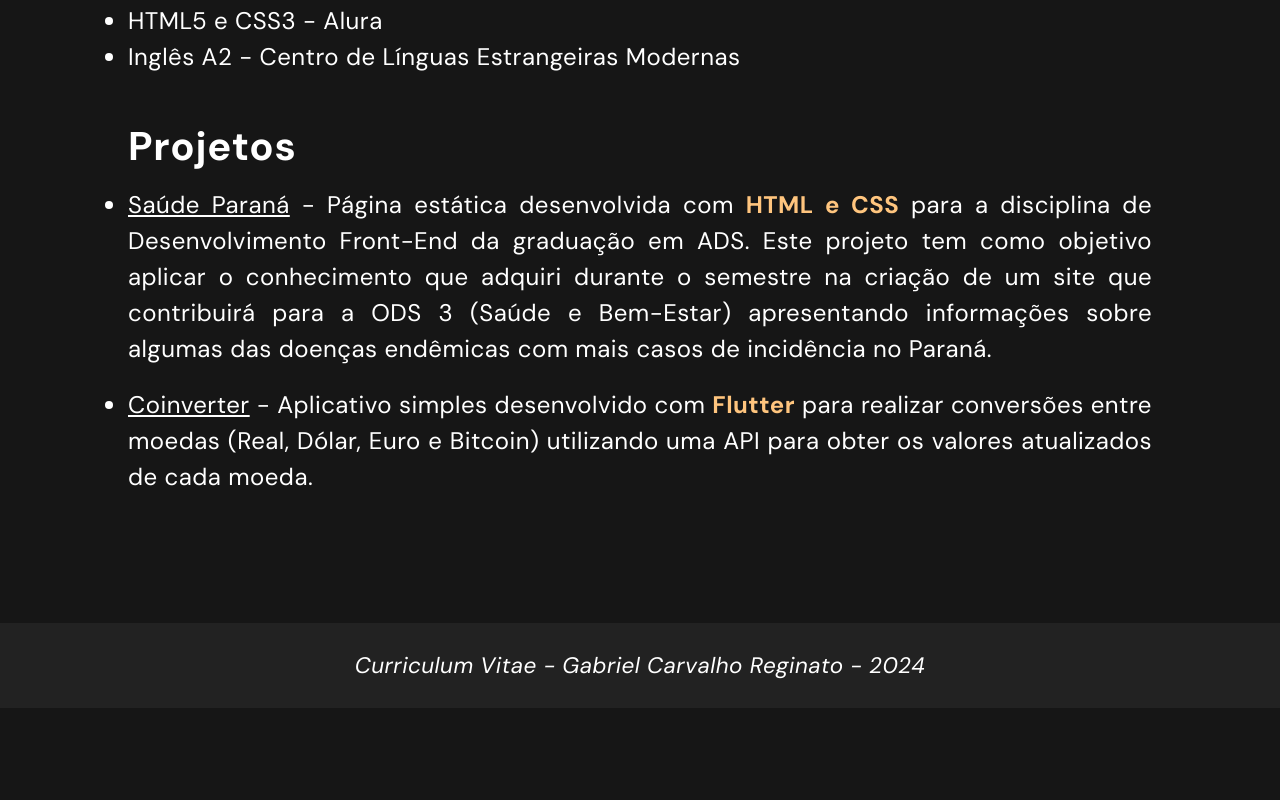
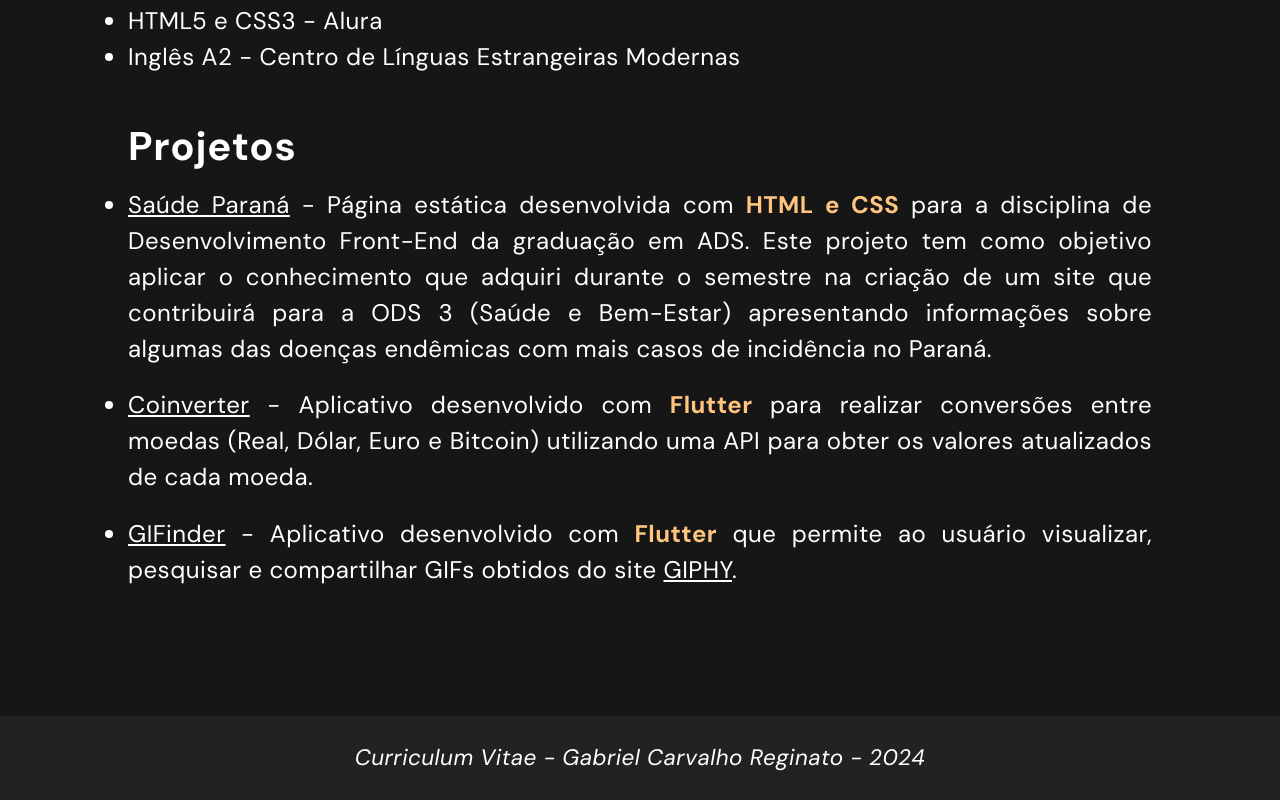
Before and after one commit to Gabriel2718/curriculo, a plain HTML site: page index.html in a window 1280 px wide. Shown: the part 2021-2821 px from the top of the page. Before the commit the page ends 2729 px from the top, so only its background shows below. Drawn offline with Linux system fonts and the light colour scheme.

Commit message:
GIFinder added

```diff
--- a/index.html
+++ b/index.html
@@ -98,8 +98,12 @@
                     ODS 3 (Saúde e Bem-Estar) apresentando informações sobre algumas das doenças endêmicas com mais casos de incidência no Paraná.
                 </p></li>
                 <li><p><a href="https://github.com/Gabriel2718/Coinverter" target="_blank" rel="external">Coinverter</a>
-                    - Aplicativo simples desenvolvido com <strong>Flutter</strong> para realizar conversões entre moedas (Real, Dólar, Euro e Bitcoin) utilizando
+                    - Aplicativo desenvolvido com <strong>Flutter</strong> para realizar conversões entre moedas (Real, Dólar, Euro e Bitcoin) utilizando
                     uma API para obter os valores atualizados de cada moeda.
+                </p></li>
+                <li><p><a href="https://github.com/Gabriel2718/GIFinder" target="_blank" rel="external">GIFinder</a>
+                    - Aplicativo desenvolvido com <strong>Flutter</strong> que permite ao usuário visualizar, pesquisar e compartilhar GIFs obtidos do site
+                    <a href="https://giphy.com" target="_blank" rel="external noreferrer noopener">GIPHY</a>.
                 </p></li>
             </ul>
         </section>
```
